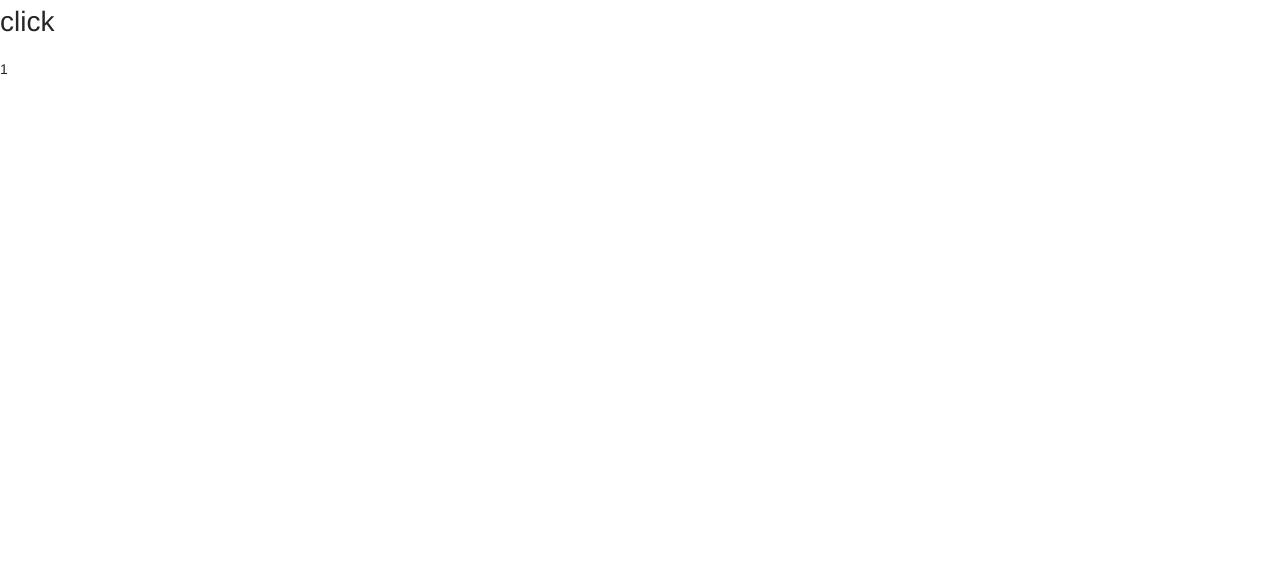
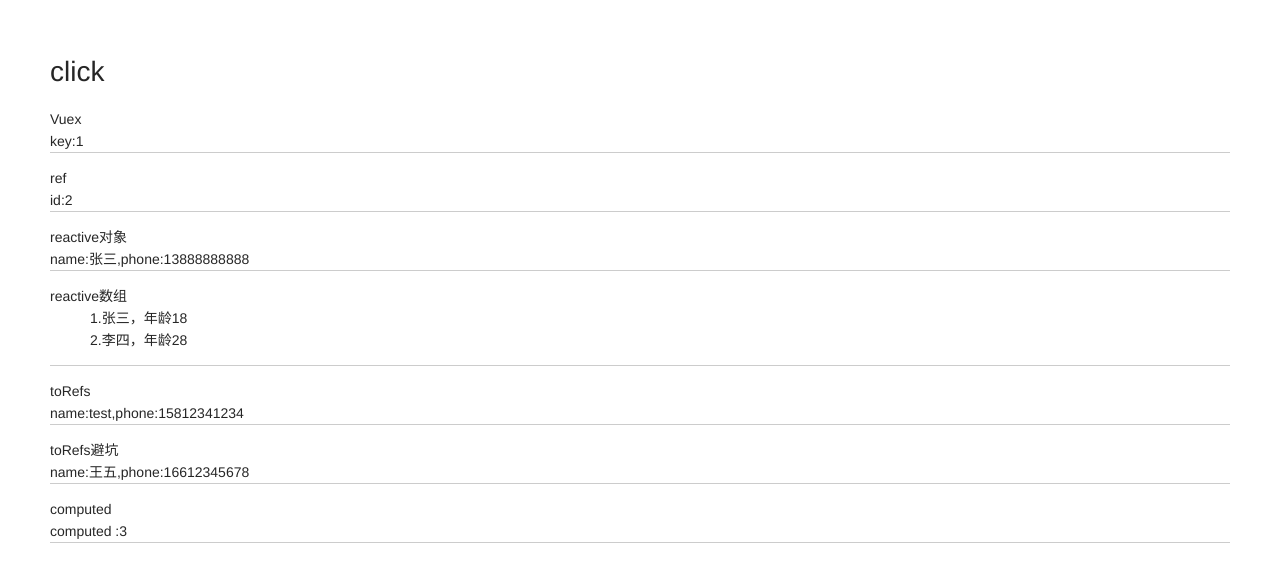
Before and after one commit to ligu99/vue3.0_a, a Vue app: page /about in a window 1280 px wide. Shown: the top 582 px of the page. Built offline with nearby package versions, Linux system fonts and the light colour scheme.

Commit message:
About.vue测试

```diff
--- a/package.json
+++ b/package.json
@@ -9,6 +9,7 @@
   },
   "dependencies": {
     "ant-design-vue": "^2.0.0-rc.1",
+    "axios": "^0.21.0",
     "core-js": "^3.6.5",
     "vue": "^3.0.0",
     "vue-router": "^4.0.0-0",
--- a/src/utils/validate.js
+++ b/src/utils/validate.js
@@ -1,4 +1,4 @@
-export function validateUsername(value) {
+export async function validateUsername(rule, value) {
   let reg = /^([A-Za-z0-9_\-.])+@([A-Za-z0-9_\-.])+\.([A-Za-z]{2,4})$/;
   if (!value) {
     return Promise.reject("请输入用户名");
@@ -9,7 +9,7 @@ export function validateUsername(value) {
   }
 }
 
-export function validatePassword(value) {
+export async function validatePassword(rule, value) {
   let reg = /^(\w){6,20}$/;
   if (value === "") {
     return Promise.reject("请输入密码");
@@ -19,3 +19,14 @@ export function validatePassword(value) {
     return Promise.resolve();
   }
 }
+
+export async function validateCode(rule, value) {
+  let reg = /^(\w){4}$/;
+  if (value === "") {
+    return Promise.reject("请输入验证码");
+  } else if (!reg.test(value)) {
+    return Promise.reject("验证码格式错误");
+  } else {
+    return Promise.resolve();
+  }
+}
--- a/src/views/About.vue
+++ b/src/views/About.vue
@@ -1,23 +1,140 @@
 <template>
   <div class="about">
     <h1 @click="changeKey">click</h1>
-    <span>{{ key }}</span>
+    <span>Vuex</span>
+    <p>key:{{ key }}</p>
+    <span>ref</span>
+    <p>id:{{ id }}</p>
+    <span>reactive对象</span>
+    <p>name:{{ userData.username }},phone:{{ userData.userphone }}</p>
+    <span>reactive数组</span>
+    <p>
+      <ul>
+      <li v-for="(item, index) in userList" :key="index">{{index+1}}.{{ item.name }}，年龄{{ item.age }}</li>
+    </ul>
+    </p>
+    <span>toRefs</span>
+    <p>name:{{ username }},phone:{{ userphone }}</p>
+    <span>toRefs避坑</span>
+    <p>name:{{ user3name }},phone:{{ user3phone }}</p>
+    <span>computed </span>
+    <p>computed :{{ computedId }}</p>
   </div>
 </template>
 <script>
-import { computed } from "vue";
+import {
+  computed,
+  ref,
+  reactive,
+  toRefs,
+  onBeforeMount,
+  onMounted,
+  onBeforeUpdate,
+  onUpdated,
+  onBeforeUnmount,
+  onUnmounted,
+  onRenderTracked,
+  onRenderTriggered
+} from "vue";
 import { useStore } from "vuex";
 export default {
   setup() {
+    //Vuex
     let store = useStore();
     let key = computed(() => store.state.selectedKey);
     let changeKey = () => {
       store.commit("changeKey", 2);
     };
+
+    //reactive
+    let userData = reactive({
+      username: "张三",
+      userphone: "13888888888"
+    });
+
+    let userList = reactive([
+      { name: "张三", age: "18" },
+      { name: "李四", age: "28" }
+    ]);
+
+    //ref
+    let id = ref(1);
+
+    // 获取ref数据的值需要用value
+    console.log("获取ref数据的值:", id.value);
+
+    let userData2 = reactive({
+      username: "test",
+      userphone: "15812341234"
+    });
+    // toRefs 将响应式对象转换成普通对象
+    let resUserData2 = toRefs(userData2);
+
+    // computedID
+    let computedId = computed(() => id.value + 1);
+
+    function getUserData() {
+      let userData3 = reactive({
+        user3name: "王五",
+        user3phone: "16612345678"
+      });
+      // 不用toRefs会用问题
+      // return userData3；
+      return toRefs(userData3);
+    }
+    let { user3name, user3phone } = getUserData();
+    // 生命周期
+    console.log("setup");
+
+    onBeforeMount(() => {
+      console.log("onBeforeMount");
+    });
+    onMounted(() => {
+      console.log("onMounted");
+    });
+    onBeforeUpdate(() => {
+      console.log("onBeforeUpdate");
+    });
+    onUpdated(() => {
+      console.log("onUpdated");
+    });
+    onBeforeUnmount(() => {
+      console.log("onBeforeUnmount");
+    });
+    onUnmounted(() => {
+      console.log("onUnmounted");
+    });
+    onRenderTracked(() => {
+      console.log("onRenderTracked");
+    });
+    onRenderTriggered(() => {
+      console.log("onRenderTriggered");
+    });
+
+    // 测试 onUpdated 相关钩子
+    setTimeout(() => {
+      id.value = 2;
+    }, 2000);
     return {
       key,
-      changeKey
+      changeKey,
+      id,
+      userData,
+      ...resUserData2,
+      computedId,
+      userList,
+      user3name,
+      user3phone
     };
   }
 };
 </script>
+
+<style lang="scss" scoped>
+.about {
+  padding: 50px;
+  p {
+    border-bottom: 1px #ccc solid;
+  }
+}
+</style>
--- a/src/views/Login.vue
+++ b/src/views/Login.vue
@@ -1,9 +1,9 @@
 <template>
   <div class="login">
-    <div class="loginBox" v-if="displayValue === 'login'">
+    <div class="loginBox" v-if="loginData.displayValue === 'login'">
       <h3 class="title">Login</h3>
       <div class="form-wrap">
-        <a-form :model="formData" :wrapper-col="{ span: 24 }" :rules="rules">
+        <a-form ref="loginForm" :model="formData" :wrapper-col="{ span: 24 }" :rules="rules">
           <label>账号：</label>
           <a-form-item name="username" required has-feedback>
             <a-input v-model:value="formData.username" placeholder="Username" autocomplete="off">
@@ -27,22 +27,22 @@
             </a-input>
           </a-form-item>
           <label>验证码：</label>
-          <a-form-item>
           <a-row :gutter="16">
             <a-col :span="18">
+              <a-form-item name="code" required has-feedback>
                 <a-input v-model:value="formData.code" placeholder="请输入验证码">
                   <template #prefix>
                     <SafetyCertificateOutlined style="color: rgba(0, 0, 0, 0.25)" />
                   </template>
                 </a-input>
+              </a-form-item>
             </a-col>
             <a-col class="gutter-row" :span="6">
-                <span class="code">{{ codeStr }}</span>
+              <span class="code">{{ loginData.codeStr }}</span>
             </a-col>
           </a-row>
-          </a-form-item>
           <a-form-item :wrapper-col="{ span: 24 }">
-            <a-button type="primary" block @click="handleSubmit"> 登录 </a-button>
+            <a-button type="primary" block @click="handleSubmit('loginForm')"> 登录 </a-button>
           </a-form-item>
         </a-form>
         <div class="text">
@@ -52,7 +52,7 @@
         </div>
       </div>
     </div>
-    <div class="regBox" v-else-if="displayValue === 'register'">
+    <div class="regBox" v-else-if="loginData.displayValue === 'register'">
       <register @update:changeDisplayValue="changeDisplayValue"></register>
     </div>
     <div class="forgetPw" v-else>
@@ -62,9 +62,9 @@
 </template>
 
 <script>
-import { onMounted, reactive, toRefs } from "vue";
+import { onMounted, reactive } from "vue";
 import { UserOutlined, LockOutlined, SafetyCertificateOutlined } from "@ant-design/icons-vue";
-import { validateUsername, validatePassword } from "@/utils/validate";
+import { validateUsername, validatePassword, validateCode } from "@/utils/validate";
 import register from "./Register";
 import forgetpw from "./Forgetpw";
 export default {
@@ -76,28 +76,34 @@ export default {
     register,
     forgetpw
   },
-  setup() {
+  setup(props, context) {
     //用reactive定义响应数据
     let formData = reactive({
       username: "",
       password: "",
       code: ""
     });
-    // 直接拿到数据里面的key,不需要再写外面的一层
+
     let loginData = reactive({
       codeStr: "",
       displayValue: "login"
     });
-    // toRefs 将响应式对象转换成普通对象
-    let resData = toRefs(loginData);
-
     // 生成验证码
     let getCode = () => {
       loginData.codeStr = "1234";
     };
 
-    let handleSubmit = () => {
-      console.log(formData);
+    // 登录
+    let handleSubmit = formname => {
+      console.log(formname);
+      context.refs[formname]
+        .validate()
+        .then(() => {
+          console.log("values", formData);
+        })
+        .catch(error => {
+          console.log("error", error);
+        });
     };
 
     let changeDisplayValue = value => {
@@ -128,7 +134,8 @@ export default {
 
     let rules = reactive({
       username: [{ validator: validateUsername, trigger: "blur" }],
-      password: [{ validator: validatePassword, trigger: "blur" }]
+      password: [{ validator: validatePassword, trigger: "blur" }],
+      code: [{ validator: validateCode, trigger: "blur" }]
     });
 
     // 挂载完成
@@ -140,7 +147,7 @@ export default {
       handleSubmit,
       changeDisplayValue,
       rules,
-      ...resData
+      loginData
     };
   }
 };
@@ -191,6 +198,9 @@ export default {
     border-radius: 5px;
     user-select: none;
     cursor: pointer;
+    height: 34px;
+    line-height: 34px;
+    transform: translateY(5px);
   }
 }
 </style>
```
Also changed, not shown: 1 other file (tests, documents, lock files or other folders). Lines whose indentation alone changed are shown as unchanged.
